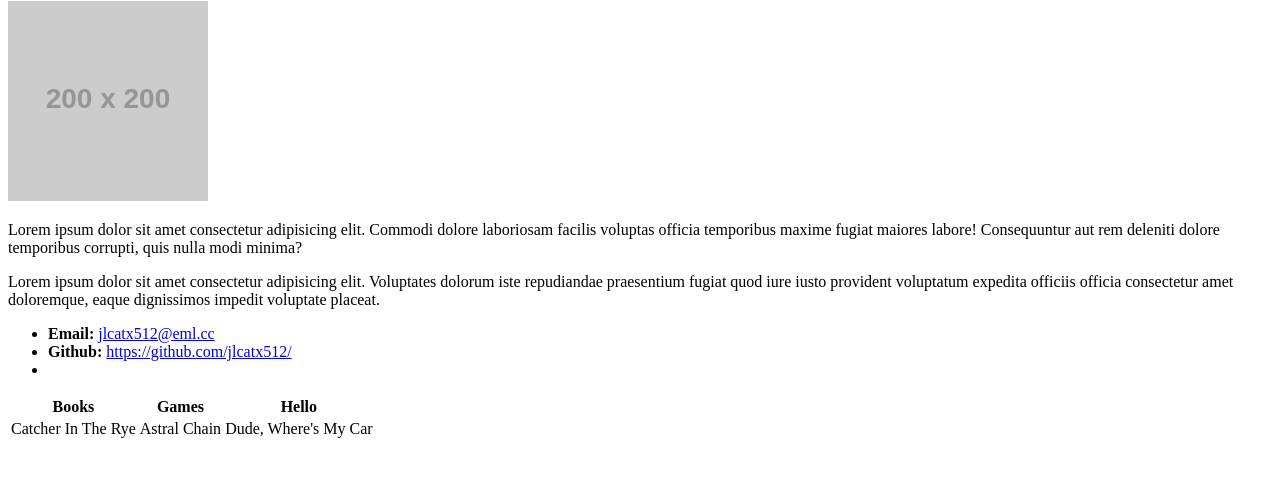
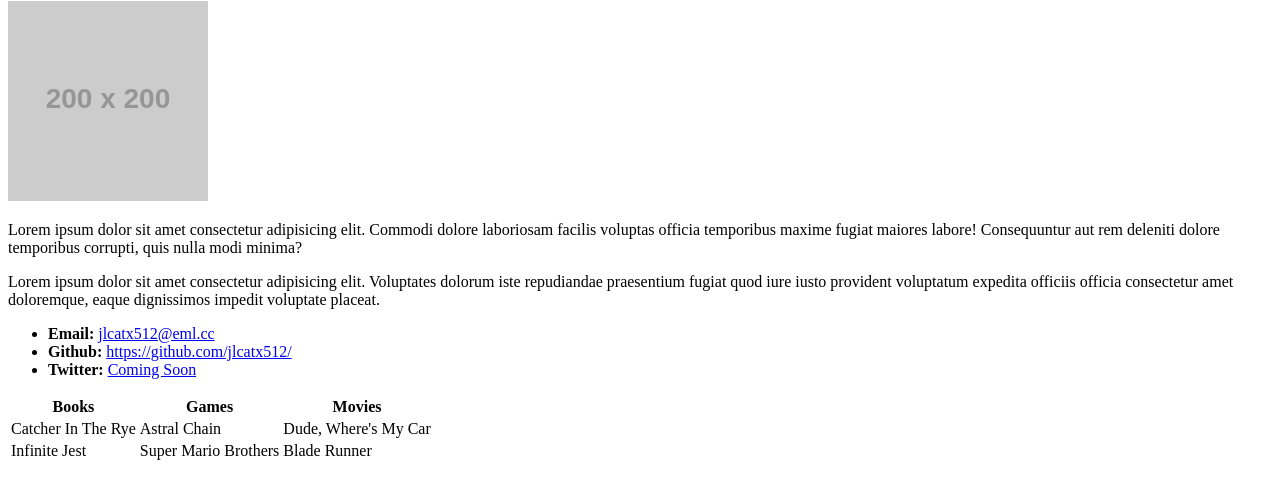
Before and after one commit to jlcatx512/jlcatx512.github.io, a plain HTML site: page index.html in a window 1280 px wide. Shown: the part 79-578 px from the top of the page. Drawn offline with Linux system fonts and the light colour scheme; placeholder pictures from the web are drawn by us.

Commit message:
Added some rows to table.

```diff
--- a/index.html
+++ b/index.html
@@ -25,7 +25,8 @@
             <a href="https://github.com/jlcatx512/">https://github.com/jlcatx512/</a>
           </li>
           <li>
-
+            <strong>Twitter:</strong>
+            <a href="https://twitter.com">Coming Soon</a>
           </li>
         </ul>
 
@@ -34,7 +35,7 @@
           <tr>
             <th>Books</th>
             <th>Games</th>
-            <th>Hello</th>
+            <th>Movies</th>
           </tr>
 
           <tr>
@@ -43,7 +44,11 @@
             <td>Dude, Where's My Car</td>
 
           </tr>
-
+          <tr>
+              <td>Infinite Jest</td>
+              <td>Super Mario Brothers</td>
+              <td>Blade Runner</td>
+          </tr>
         </table>
 </body>
 </html>
```
